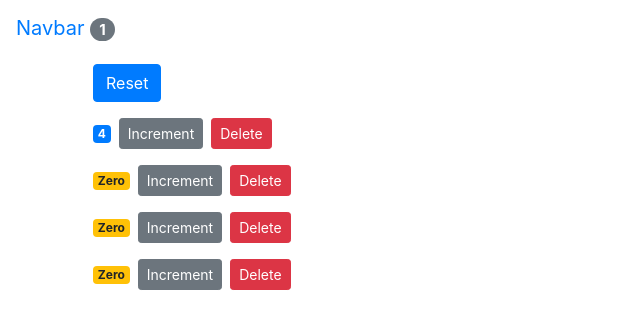
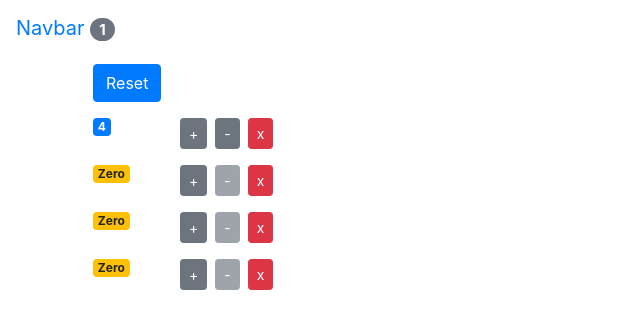
Before and after one commit to jam-ayub/counter-app, a React (Create React App) app: page / in a window 1280 px wide. Shown: the top 328 px of the page, without its empty margins (0-640 px from the left). Built offline with nearby package versions, Linux system fonts and the light colour scheme.

Commit message:
decrement counter event added in counter component

```diff
--- a/src/App.js
+++ b/src/App.js
@@ -47,6 +47,14 @@ class App extends Component {
     this.setState({ counters: updatedCouters });
   };
 
+  handleDecrement = (counter) => {
+    const updatedCouters = [...this.state.counters];
+    const idx = updatedCouters.indexOf(counter);
+    updatedCouters[idx] = {...counter};
+    updatedCouters[idx].value--;
+    this.setState({ counters: updatedCouters });
+  };
+
   render () {
     console.log("App Render!");
 
@@ -54,7 +62,9 @@ class App extends Component {
       <React.Fragment>
         <NavBar totalCounters={this.state.counters.filter(c => c.value > 0).length} />
         <main className='container'>
-        <Counters counters={this.state.counters} onReset={this.handelReset} onIncrement={this.handleIncrement} onDelete={this.handelDelete}/>
+        <Counters counters={this.state.counters} onReset={this.handelReset}
+            onIncrement={this.handleIncrement} onDelete={this.handelDelete}
+            onDecrement={this.handleDecrement}/>
         </main>
         </React.Fragment>
     );
--- a/src/components/counter.jsx
+++ b/src/components/counter.jsx
@@ -6,7 +6,7 @@ class Counter extends Component {
   //   tag: ["tag1", "tag2", "tag3"],
   // };
 
-  componentDidUpdate (prevPorps, prevState) {
+  componentDidUpdate(prevPorps, prevState) {
     console.log("prevState", prevPorps);
     console.log("prevState", prevState);
     if (prevPorps.counter.value !== this.props.counter.value) {
@@ -15,7 +15,7 @@ class Counter extends Component {
     }
   }
 
-  componentWillUnmount () {
+  componentWillUnmount() {
     console.log("Counter - Unmount!");
   }
 
@@ -39,16 +39,33 @@ class Counter extends Component {
 
   render() {
     return (
-      <div>
+      <div className="row">
+        <div className="col-1">
           <span className={this.getBadgeClass()}>{this.formatCount()}</span>
+        </div>
+        <div className="col">
           <button
             onClick={() => this.props.onIncrement(this.props.counter)}
             className="btn btn-secondary btn-sm"
           >
-          Increment
+            +
           </button>
 
-        <button onClick={() => this.props.onDelete(this.props.counter.id)} className="btn btn-danger btn-sm m-2">Delete</button>
+          <button
+            onClick={() => this.props.onDecrement(this.props.counter)}
+            className="btn btn-secondary btn-sm m-2"
+            disabled={this.props.counter.value === 0 ? "disabled" : ""}
+          >
+            -
+          </button>
+
+          <button
+            onClick={() => this.props.onDelete(this.props.counter.id)}
+            className="btn btn-danger btn-sm"
+          >
+            x
+          </button>
+        </div>
       </div>
     );
   }
@@ -63,6 +80,11 @@ class Counter extends Component {
     const { value: count } = this.props.counter;
     return count === 0 ? "Zero" : count;
   }
+
+  checkZero() {
+    const { value: count } = this.props.counter;
+    return count === 0 ? "disabled" : count;
+  }
 }
 
 export default Counter;
--- a/src/components/counters.jsx
+++ b/src/components/counters.jsx
@@ -5,7 +5,7 @@ class Counters extends Component {
 
   render() {
 
-    const { onReset, counters, onDelete, onIncrement } = this.props;
+    const { onReset, counters, onDelete, onIncrement, onDecrement } = this.props;
 
     return (
       <div>
@@ -18,6 +18,7 @@ class Counters extends Component {
             onDelete={onDelete}
             onIncrement={onIncrement}
             counter={counter}
+            onDecrement={onDecrement}
           />
         ))}
       </div>
```
Lines whose indentation alone changed are shown as unchanged.
